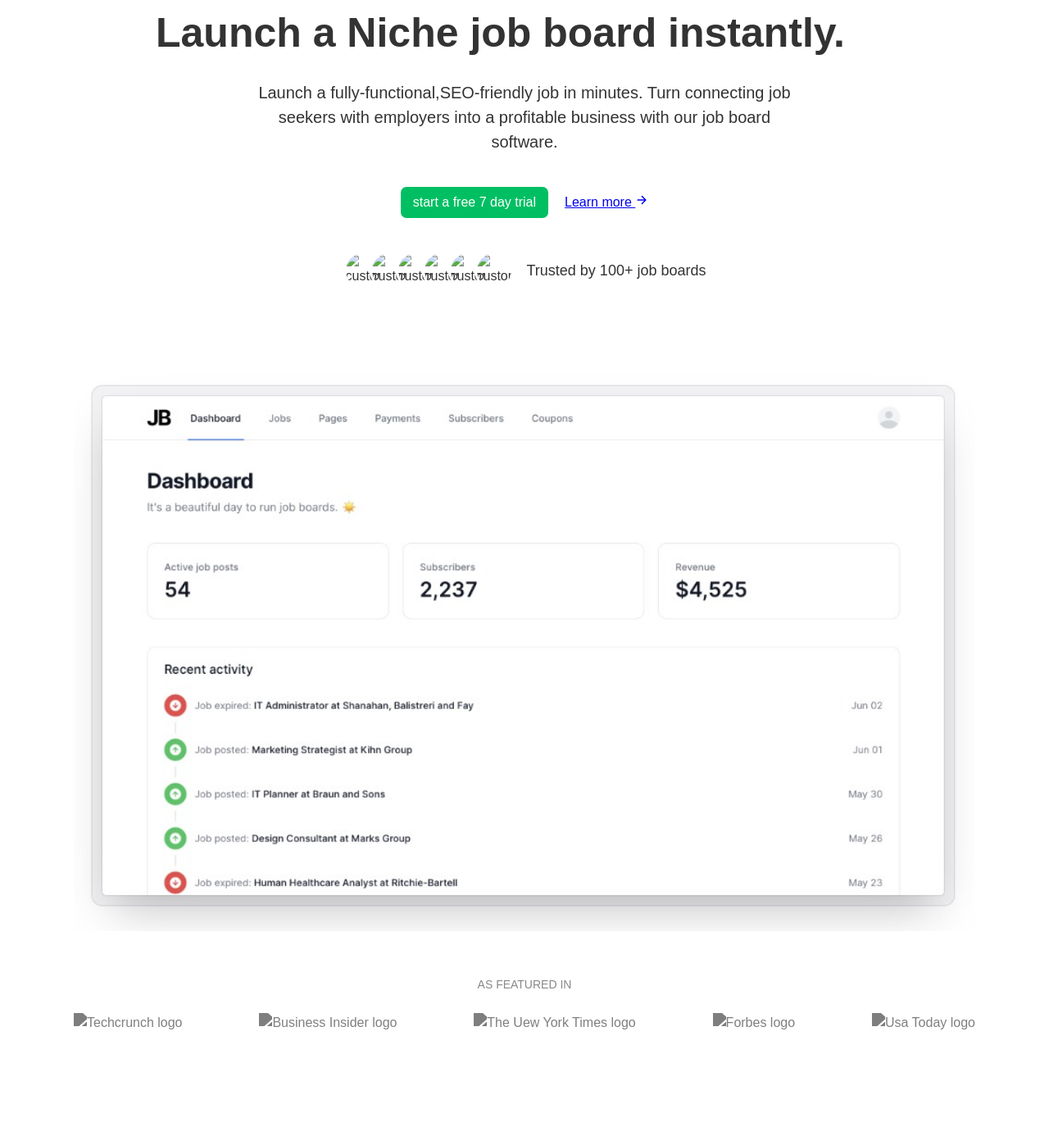
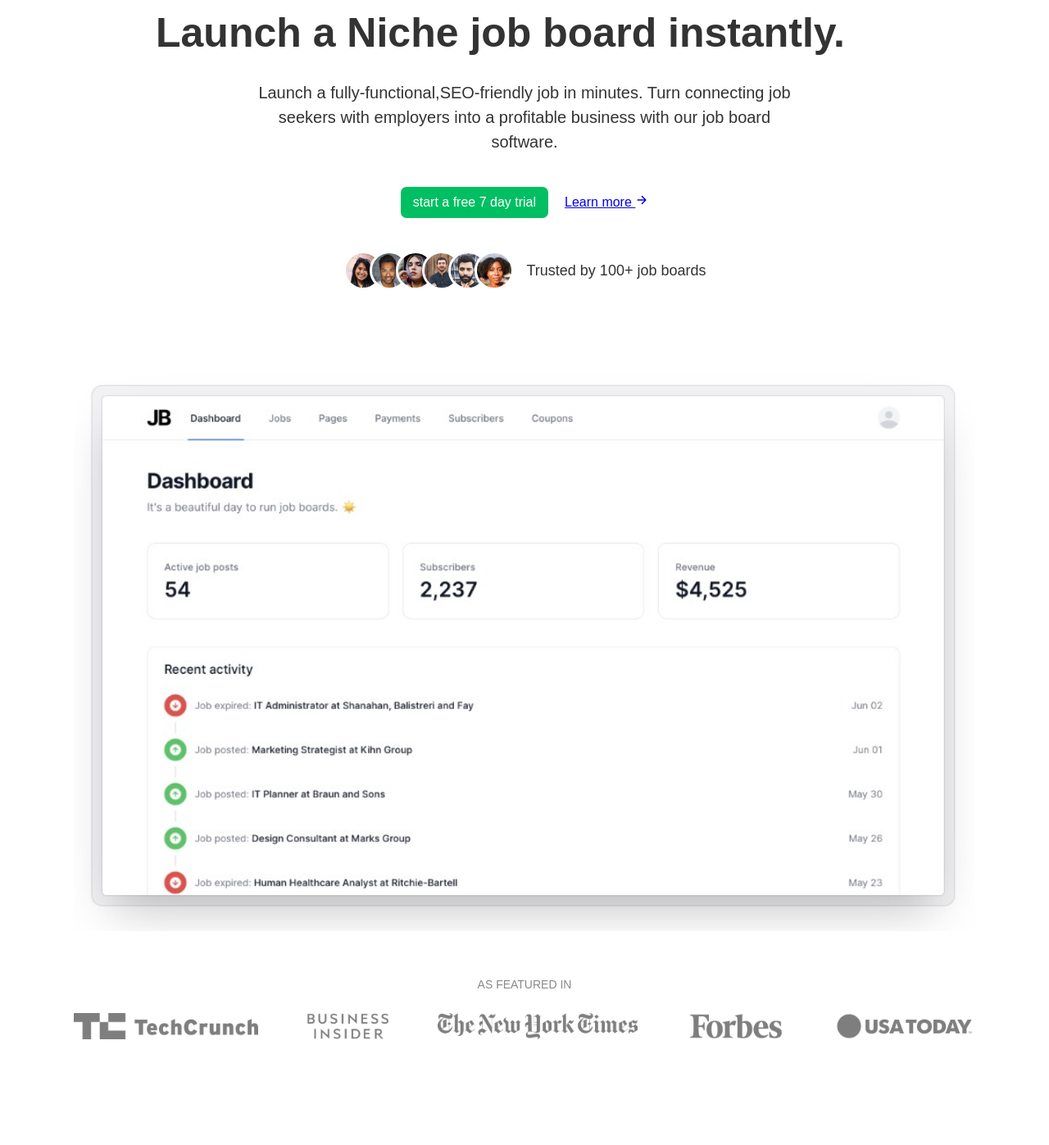
Before and after one commit to mayomiwa03/simple-web-design.demo, a plain HTML site: page index.html in a window 1280 px wide. Shown: the part 187-1584 px from the top of the page at 82% size. Drawn offline with nearby package versions, Linux system fonts and the light colour scheme; files whose address does not match are found by name.

Commit message:
Update index.html

```diff
--- a/index.html
+++ b/index.html
@@ -59,12 +59,12 @@
         </div>
         <div class="delivered">
           <div class="delivered-imgs">
-            <img src="img/customer-1.jpg" alt="customer-photo" />
-            <img src="img/customer-2.jpg" alt="customer-photo" />
-            <img src="img/customer-3.jpg" alt="customer-photo" />
-            <img src="img/customer-4.jpg" alt="customer-photo" />
-            <img src="img/customer-5.jpg" alt="customer-photo" />
-            <img src="img/customer-6.jpg" alt="customer-photo" />
+            <img src="customer-1.jpg" alt="customer-photo" />
+            <img src="customer-2.jpg" alt="customer-photo" />
+            <img src="customer-3.jpg" alt="customer-photo" />
+            <img src="customer-4.jpg" alt="customer-photo" />
+            <img src="customer-5.jpg" alt="customer-photo" />
+            <img src="customer-6.jpg" alt="customer-photo" />
           </div>
           <p class="delivered-text">Trusted by 100+ job boards</p>
         </div>
@@ -76,14 +76,14 @@
           <div class="container">
             <h2 class="heading-featured-in">As featured in</h2>
             <div class="logos">
-              <img src="img/techcrunch.png" alt="Techcrunch logo" />
-              <img src="img/business-insider.png" alt="Business Insider logo" />
+              <img src="techcrunch.png" alt="Techcrunch logo" />
+              <img src="business-insider.png" alt="Business Insider logo" />
               <img
-                src="img/the-new-york-times.png"
+                src="the-new-york-times.png"
                 alt="The Uew York Times  logo"
               />
-              <img src="img/forbes.png" alt="Forbes logo" />
-              <img src="img/usa-today.png" alt="Usa Today logo" />
+              <img src="forbes.png" alt="Forbes logo" />
+              <img src="usa-today.png" alt="Usa Today logo" />
             </div>
           </div>
         </section>
@@ -292,7 +292,7 @@
             <div class="test-flex-flx">
               <p >“Super happy with Job Boardly since I've set up my first two in the last week or so. Features, service and pricing hit the sweet spot for my needs - it allows me to very quickly spin up a board to test and prove if the market exists for it. Also robust enough for me to want to move an existing profitable board across from my current solution. Well done to the whole team.”</p>
               <div class="flx-hero">
-                <img class="test-img" src="img/customer-1.jpg"/>
+                <img class="test-img" src="customer-5.jpg"/>
                 <div class="flx-name">
                   <h4 > ian</h4>
                   <p>Beverage Niche</p>
@@ -302,7 +302,7 @@
             <div class="test-flex-flx">
               <p >“I LOVE this software. Clean, simple, easy to use, attractive, and cost effective.”</p>
               <div class="flx-hero">
-                <img class="test-img" src="img/customer-1.jpg"/>
+                <img class="test-img" src="customer-1.jpg"/>
                 <div class="flx-name">
                   <h4 > Cody </h4>
                   <p>Education Niche
@@ -331,7 +331,7 @@
             <div class="test-flex-flx">
               <p >“Overall, the software is ready for action. The SEO structure allows you to start ranking for keywords right out the gate. I switched from wordpress to here and not going to look back. I like the Magic Aggregator; a feature that lets you import jobs from Applicant Tracking Systems that you choose. Can setup the board pretty fast in a few hours.”</p>
               <div class="flx-hero">
-                <img class="test-img" src="img/customer-1.jpg"/>
+                <img class="test-img" src="customer-4.jpg"/>
                 <div class="flx-name">
                   <h4 > Brian</h4>
                   <p>Energy Niche</p>
@@ -343,7 +343,7 @@
 
               </p>
               <div class="flx-hero">
-                <img class="test-img" src="img/customer-1.jpg"/>
+                <img class="test-img" src="customer-3.jpg"/>
                 <div class="flx-name">
                   <h4 > Karri </h4>
                   <p>Healthcare Niche
@@ -356,7 +356,7 @@
               </p>
               <div class="flx-hero">
                 <div class="test-img">
-                   <img  src="img/customer-1.jpg"/>
+                   <img  src="customer-1.jpg"/>
                 </div>
                 <div class="flx-name">
                   <h4 > Doug </h4>
@@ -386,7 +386,7 @@
 
               </p>
               <div class="flx-hero">
-                <img class="test-img" src="img/customer-1.jpg"/>
+                <img class="test-img" src="customer-2.jpg"/>
                 <div class="flx-name">
                   <h4 > Jared</h4>
                   <p>Wine Niche</p>
@@ -397,7 +397,7 @@
               <p >“JB's team has been extremely helpful, to make the job board hit the right spot. Its plug and play features are the most user friendly ones you will find in a long long time. Happy to have discovered you people ! Anyone can build their dream job board site with their product. Go for it!”
               </p>
               <div class="flx-hero">
-                <img class="test-img" src="img/customer-1.jpg"/>
+                <img class="test-img" src="customer-5.jpg"/>
                 <div class="flx-name">
                   <h4 > Brian</h4>
                   <p>Developer Niche</p>
@@ -410,7 +410,7 @@
               </p>
               <div class="flx-hero">
                 <div class="test-img">
-                   <img  src="img/customer-1.jpg"/>
+                   <img  src="customer-2.jpg"/>
                 </div>
                 <div class="flx-name">
                   <h4 > Paul </h4>
```
